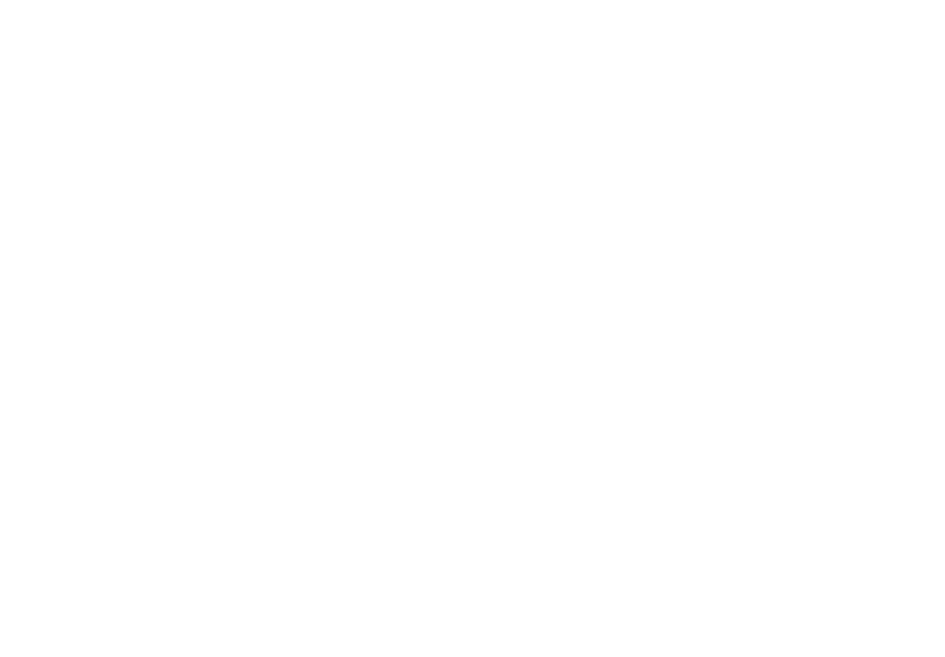
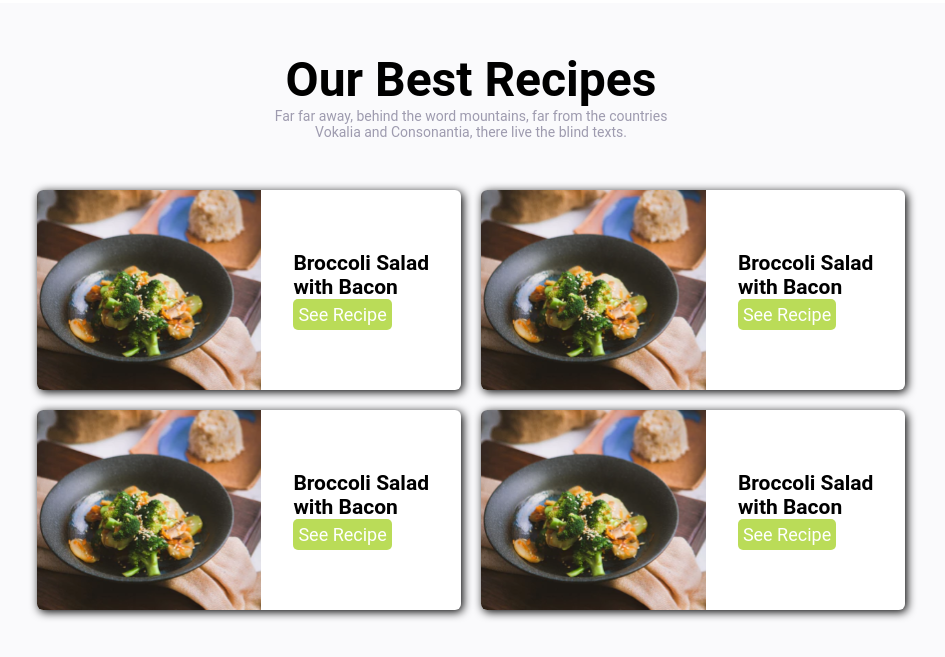
Before and after one commit to gustavolopesv3/GCB-Frontend, a React (Create React App) app: page / in a window 1280 px wide. Shown: the part 797-1454 px from the top of the page, without its empty margins (169-1114 px from the left). Before the commit the page ends 800 px from the top, so only its background shows below. Built offline with nearby package versions, Linux system fonts and the light colour scheme.

Commit message:
Section best recipes

```diff
--- /dev/null
+++ b/src/components/CardRecipe/index.tsx
@@ -0,0 +1,18 @@
+//images
+import comida1 from '../../assets/comida_1.svg'
+import { Card } from './style'
+
+export const CardRecipe = ()=>{
+  return(
+      <Card>
+      <img src={comida1} alt="" />
+      <div className='cardContent'>
+        <h2>Broccoli Salad <br /> with Bacon</h2>
+        <button>See Recipe</button>
+      </div>
+      </Card>
+
+
+
+  )
+}
--- /dev/null
+++ b/src/components/CardRecipe/style.ts
@@ -0,0 +1,26 @@
+import styled from 'styled-components'
+
+
+export const Card = styled.div`
+display: flex;
+justify-content: center;
+align-items: center;
+height: 200px;
+background-color: #ffffff;
+box-shadow: 2px 2px 10px black;
+border-radius: 6px;
+
+.cardContent{
+  margin: 2rem;
+}
+img{
+  height: 100%;
+}
+button{
+  background-color: #BADC58;
+  border: none;
+  border-radius: 5px;
+  padding: 5px;
+  color: #ffffff;
+}
+`
--- a/src/components/Header/styles.ts
+++ b/src/components/Header/styles.ts
@@ -16,9 +16,7 @@
 ul{
   display: flex;
   align-items: center;
-  a{
-    text-decoration: none;
-  }
+
 
   li{
     margin-right: 2rem;
--- a/src/pages/Home/index.tsx
+++ b/src/pages/Home/index.tsx
@@ -1,6 +1,9 @@
 import { Header } from "../../components/Header"
-import {SectionBanner} from './styles'
+import {BestRecipes, SectionBanner} from './styles'
 import {FiSearch} from 'react-icons/fi'
+import { CardRecipe } from "../../components/CardRecipe"
+
+
 
 export const Home = ()=>{
   return(
@@ -17,6 +20,19 @@
       </div>
     </div>
     </SectionBanner>
+    <BestRecipes>
+      <div>
+      <h1>Our Best Recipes</h1>
+      <span>Far far away, behind the word mountains, far from the countries <br />
+        Vokalia and Consonantia, there live the blind texts.</span>
+      </div>
+      <div className='cardsRecipes'>
+        <CardRecipe/>
+        <CardRecipe/>
+        <CardRecipe/>
+        <CardRecipe/>
+        </div>
+    </BestRecipes>
     </>
   )
 }
--- a/src/pages/Home/styles.ts
+++ b/src/pages/Home/styles.ts
@@ -5,6 +5,7 @@
 export const SectionBanner = styled.section`
 height: 100vh;
 background-image: url(${illustration});
+
 background-size: 54%;
 background-position: 100% 0;
 background-repeat: no-repeat;
@@ -44,6 +45,28 @@
 `
 
 export const BestRecipes = styled.section`
-background-color: antiquewhite;
+background-color: #FAFAFC;
+display: flex;
+justify-content: center;
+align-items: center;
+text-align: center;
+flex-direction: column;
+padding: 3rem;
+
+
+h1{
+  font-size: 3rem;
+}
+span{
+  color: #9E9BAF
+}
+.cardsRecipes{
+  margin-top: 50px;
+  display: grid;
+  grid-template-columns: 1fr 1fr;
+  gap: 20px;
+  text-align: start;
+}
+
 
 `
```
